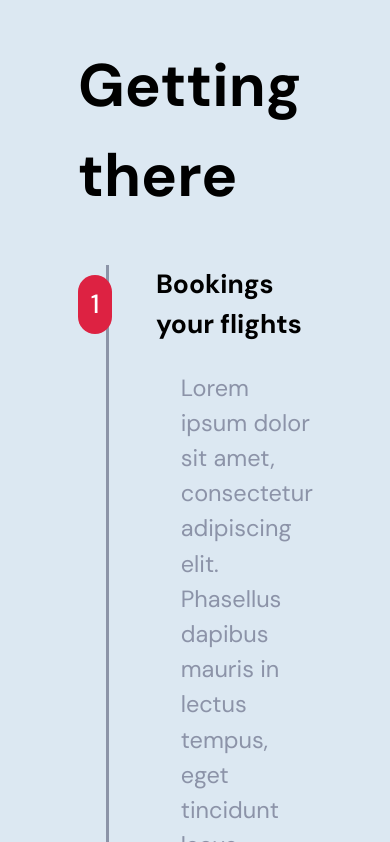
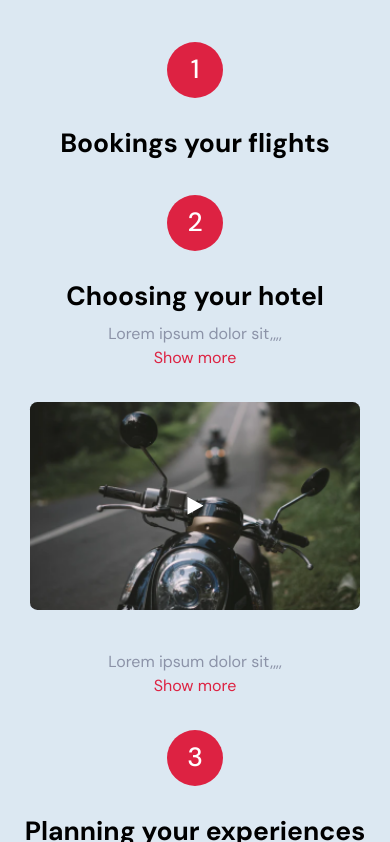
Before and after one commit to anggakswr/travel-site, a React (Create React App) app: page / in a window 390 px wide. Shown: the part 7502-8344 px from the top of the page. Built offline with nearby package versions, Linux system fonts and the light colour scheme.

Commit message:
Added mobile view for getting there section (light blue section)

```diff
--- a/src/components/GettingThere.tsx
+++ b/src/components/GettingThere.tsx
@@ -3,76 +3,51 @@ import Point from "./getting-there/Point";
 const GettingThere = () => {
   return (
     <section
-      className="pt-[119px] pb-[117px]"
+      className="pt-[29px] md:pt-[119px] pb-[73px] md:pb-[117px] text-center md:text-left"
       style={{ backgroundColor: "#DCE8F2" }}
     >
-      <div className="w-3/5 mx-auto">
-        <h2 className="font-bold text-[60px] leading-[90px] mb-[44.31px]">
+      <div className="md:w-3/5 md:mx-auto">
+        <h2 className="font-bold text-[40px] md:text-[60px] leading-[46px] md:leading-[90px] mb-[45px] md:mb-[44.31px]">
           Getting there
         </h2>
 
         <div className="relative">
           {/* gray bar behind point number */}
-          <div className="absolute h-full bg-[#15143966] w-[2.93px] ml-[27.88px]" />
+          <div className="hidden md:block absolute h-full bg-[#15143966] w-[2.93px] ml-[27.88px]" />
 
-          <Point number="1" title="Bookings your flights">
-            <p className="text-[23.47px] text-[#15143966]">
-              Lorem ipsum dolor sit amet, consectetur adipiscing elit. Phasellus
+          <Point
+            number={1}
+            title="Bookings your flights"
+            desc="Lorem ipsum dolor sit amet, consectetur adipiscing elit. Phasellus
               dapibus mauris in lectus tempus, eget tincidunt lacus varius. Sed
               euismod orci dictum faucibus malesuada. Praesent sed eros
-              tincidunt, viverra neque auctor, lobortis enim.
-            </p>
-          </Point>
+              tincidunt, viverra neque auctor, lobortis enim."
+          />
 
-          <Point number="2" title="Choosing your hotel">
-            <>
-              <p className="text-[23.47px] text-[#15143966] mb-[93.9px]">
-                Lorem ipsum dolor sit amet, consectetur adipiscing elit.
+          <Point
+            number={2}
+            title="Choosing your hotel"
+            desc="Lorem ipsum dolor sit amet, consectetur adipiscing elit.
                 Phasellus dapibus mauris in lectus tempus, eget tincidunt lacus
                 varius. Sed euismod orci dictum faucibus malesuada. Praesent sed
-                eros tincidunt, viverra neque auctor, lobortis enim.
-              </p>
-
-              <div className="box-equal gap-x-[45.48px]">
-                <img
-                  src="/img/getting-there/motorcycle.png"
-                  alt="Motorcycle"
-                  className="rounded-[7.34px]"
-                />
-
-                {/* texts */}
-                <div>
-                  {/* title */}
-                  <p className="font-bold text-[26.41px] mb-[12.19px]">
-                    Travelling there
-                  </p>
-
-                  {/* desc */}
-                  <p className="text-[23.47px] text-[#15143966]">
-                    Lorem ipsum dolor sit amet, consectetur adipiscing elit.
-                    Phasellus dapibus mauris in lectus tempus, eget tincidunt.
-                  </p>
-                </div>
-              </div>
-            </>
-          </Point>
+                eros tincidunt, viverra neque auctor, lobortis enim."
+            items={[
+              {
+                title: "Travelling there",
+                desc: "Lorem ipsum dolor sit amet, consectetur adipiscing elit. Phasellus dapibus mauris in lectus tempus, eget tincidunt.",
+                vid: "/img/getting-there/motorcycle.png",
+              },
+            ]}
+          />
         </div>
 
-        <Point number="3" title="Planning your experiences">
-          <>
-            <p className="text-[23.47px] text-[#15143966] mb-[16.95px]">
-              Lorem ipsum dolor sit amet, consectetur adipiscing elit. Phasellus
-              dapibus mauris in lectus tempus, eget tincidunt lacus varius.
-            </p>
-
-            <a
-              href="#learn-planning"
-              className="pink-btn text-[18px] py-[18.5px] px-[56px]"
-            >
-              Learn More
-            </a>
-          </>
-        </Point>
+        <Point
+          number={3}
+          title="Planning your experiences"
+          desc="Lorem ipsum dolor sit amet, consectetur adipiscing elit. Phasellus
+              dapibus mauris in lectus tempus, eget tincidunt lacus varius."
+          link="#learn-planning"
+        />
       </div>
     </section>
   );
--- a/src/components/explore-indonesia/black-boxes/Text.tsx
+++ b/src/components/explore-indonesia/black-boxes/Text.tsx
@@ -1,5 +1,5 @@
 type TextPropType = {
-  num: String;
+  num: string;
 };
 
 const Text = ({ num }: TextPropType) => {
--- a/src/components/explore-our-secrets/by-the-numbers/GridItem.tsx
+++ b/src/components/explore-our-secrets/by-the-numbers/GridItem.tsx
@@ -1,6 +1,6 @@
 type GridItemPropType = {
-  title: String;
-  desc: String;
+  title: string;
+  desc: string;
 };
 
 const GridItem = ({ title, desc }: GridItemPropType) => {
--- a/src/components/getting-there/Point.tsx
+++ b/src/components/getting-there/Point.tsx
@@ -1,16 +1,25 @@
-import React from "react";
+import Item from "./point/Item";
+import Mobile from "./point/Mobile";
+
+export type ItemType = {
+  title: string;
+  desc: string;
+  vid: string;
+};
 
 type PointPropType = {
-  number: String;
-  title: String;
-  children: React.ReactNode;
+  number: number;
+  title: string;
+  desc: string;
+  items?: ItemType[];
+  link?: string;
 };
 
-const Point = ({ number, title, children }: PointPropType) => {
+const Point = ({ number, title, desc, items, link }: PointPropType) => {
   return (
-    <div className="relative z-10">
-      <div className="flex gap-x-[44.02px] items-center mb-[26.41px]">
-        <p className="w-[58.69px] h-[58.69px] rounded-full bg-pink-brand box-center font-medium text-[26.41px] text-white">
+    <div className="relative z-10 mb-[32px] md:mb-0">
+      <div className="flex flex-col md:flex-row gap-x-[44.02px] items-center justify-center md:justify-start mb-[5px] md:mb-[26.41px]">
+        <p className="w-[56px] md:w-[58.69px] h-[56px] md:h-[58.69px] rounded-full bg-pink-brand box-center font-medium text-[26.41px] text-white mb-[26px] md:mb-0">
           {number}
         </p>
 
@@ -20,7 +29,27 @@ const Point = ({ number, title, children }: PointPropType) => {
         </div>
       </div>
 
-      <div className="ml-[102.71px] pb-[79.23px]">{children}</div>
+      {/* mobile only */}
+      {items && <Mobile desc={desc} items={items} />}
+
+      <div className="hidden md:block ml-[102.71px] pb-[79.23px]">
+        <p className="text-[23.47px] text-[#15143966]">{desc}</p>
+
+        {/* items */}
+        {items?.map((item, index) => (
+          <Item item={item} key={"item-" + index} />
+        ))}
+
+        {/* link */}
+        {link && (
+          <a
+            href={link}
+            className="mt-[16.95px] pink-btn text-[18px] py-[18.5px] px-[56px]"
+          >
+            Learn More
+          </a>
+        )}
+      </div>
     </div>
   );
 };
--- /dev/null
+++ b/src/components/getting-there/point/Item.tsx
@@ -0,0 +1,32 @@
+import { ItemType } from "../Point";
+
+type ItemPropType = {
+  item: ItemType;
+};
+
+const Item = ({ item }: ItemPropType) => {
+  return (
+    <div className="mt-[93.9px] box-equal gap-x-[45.48px]">
+      {/* vid */}
+      <div
+        className="w-[249.42px] h-[165.79px] min-w-[249.42px] min-h-[165.79px] bg-center bg-cover rounded-[7.34px] box-center cursor-pointer"
+        style={{
+          backgroundImage: `url(${item.vid})`,
+        }}
+      >
+        <img src="/img/getting-there/play.svg" alt="Play" />
+      </div>
+
+      {/* texts */}
+      <div>
+        {/* title */}
+        <p className="font-bold text-[26.41px] mb-[12.19px]">{item.title}</p>
+
+        {/* desc */}
+        <p className="text-[23.47px] text-[#15143966]">{item.desc}</p>
+      </div>
+    </div>
+  );
+};
+
+export default Item;
--- /dev/null
+++ b/src/components/getting-there/point/Mobile.tsx
@@ -0,0 +1,41 @@
+import { ItemType } from "../Point";
+
+type MobilePropType = {
+  desc: string;
+  items: ItemType[];
+};
+
+const Mobile = ({ desc, items }: MobilePropType) => {
+  return (
+    <div className="md:hidden">
+      <p className="text-[16px] text-[#15143966]">
+        {desc && desc.length > 21 ? desc.substring(0, 21) + ",,,," : desc}
+      </p>
+
+      <button className="text-pink-brand">Show more</button>
+
+      {items?.map((item, index) => (
+        <div key={"mobile-item-" + index} className="mt-[32px] mx-[30px]">
+          <div
+            className="w-full h-[208px] min-h-[208px] bg-center bg-cover rounded-[7.34px] box-center cursor-pointer mb-[40px]"
+            style={{
+              backgroundImage: `url(${item.vid})`,
+            }}
+          >
+            <img src="/img/getting-there/play.svg" alt="Play" />
+          </div>
+
+          <p className="text-[16px] text-[#15143966]">
+            {item.desc && item.desc.length > 21
+              ? item.desc.substring(0, 21) + ",,,,"
+              : item.desc}
+          </p>
+
+          <button className="text-pink-brand">Show more</button>
+        </div>
+      ))}
+    </div>
+  );
+};
+
+export default Mobile;
--- a/src/components/header/Desktop.tsx
+++ b/src/components/header/Desktop.tsx
@@ -1,5 +1,5 @@
 type DesktopPropType = {
-  headerOpacity: String;
+  headerOpacity: string;
 };
 
 const Desktop = ({ headerOpacity }: DesktopPropType) => {
--- a/src/components/header/Mobile.tsx
+++ b/src/components/header/Mobile.tsx
@@ -1,5 +1,5 @@
 type MobilePropType = {
-  headerOpacity: String;
+  headerOpacity: string;
 };
 
 const Mobile = ({ headerOpacity }: MobilePropType) => {
--- a/src/components/live-a-life/SmallItem.tsx
+++ b/src/components/live-a-life/SmallItem.tsx
@@ -1,8 +1,8 @@
 type SmallItemType = {
   obj: {
-    title: String;
-    desc: String;
-    img: String;
+    title: string;
+    desc: string;
+    img: string;
   };
 };
 
--- a/src/components/photo-gallery/ImgGridMobile.tsx
+++ b/src/components/photo-gallery/ImgGridMobile.tsx
@@ -1,6 +1,6 @@
 const ImgGridMobile = () => {
   return (
-    <div className="grid grid-cols-2 gap-x-[13px]">
+    <div className="grid md:hidden grid-cols-2 gap-x-[13px]">
       {/* column 1 */}
       <div>
         <img
```
Also changed, not shown: public/img/getting-there/motorcycle.png, public/img/getting-there/play.svg (added).
